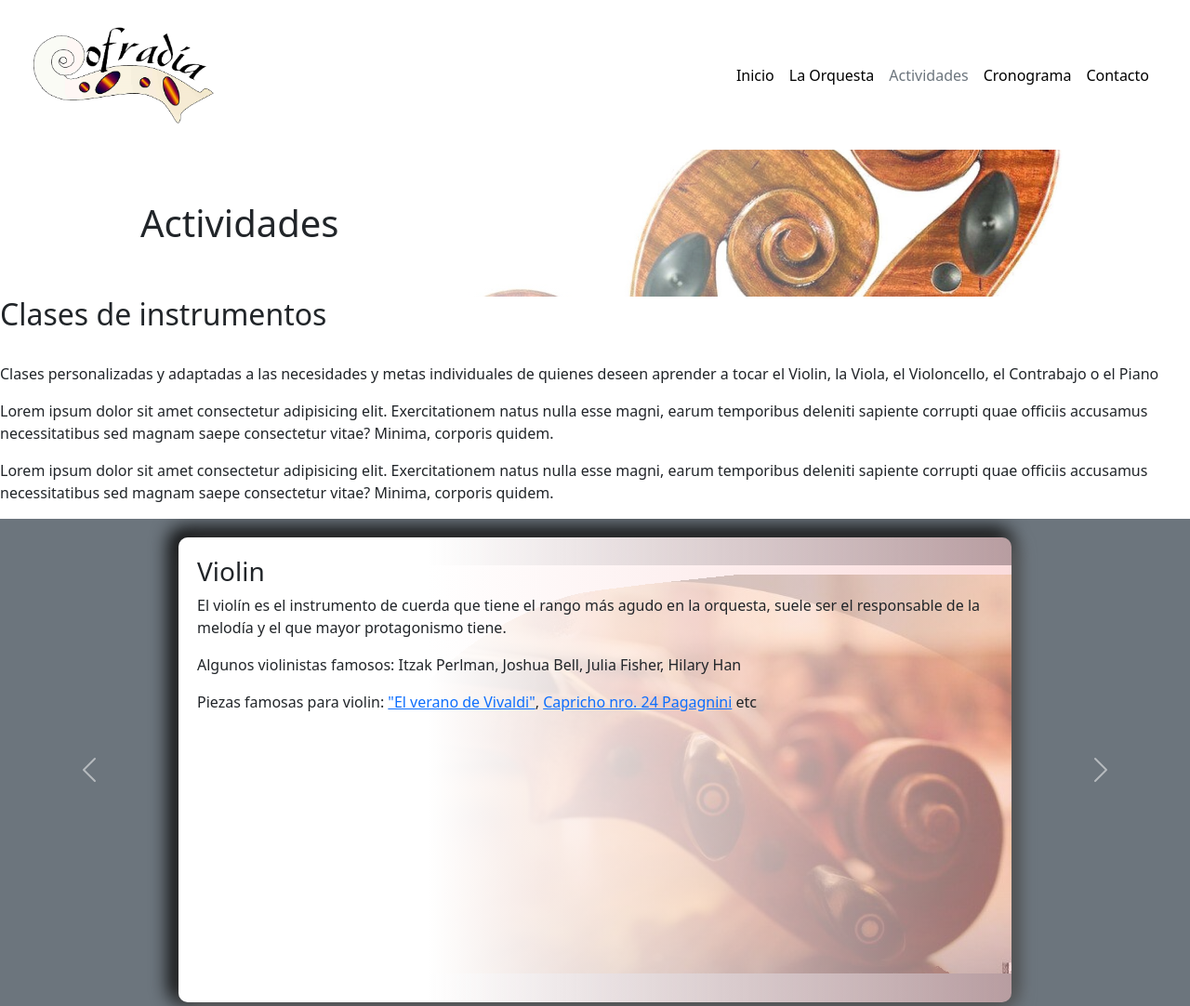
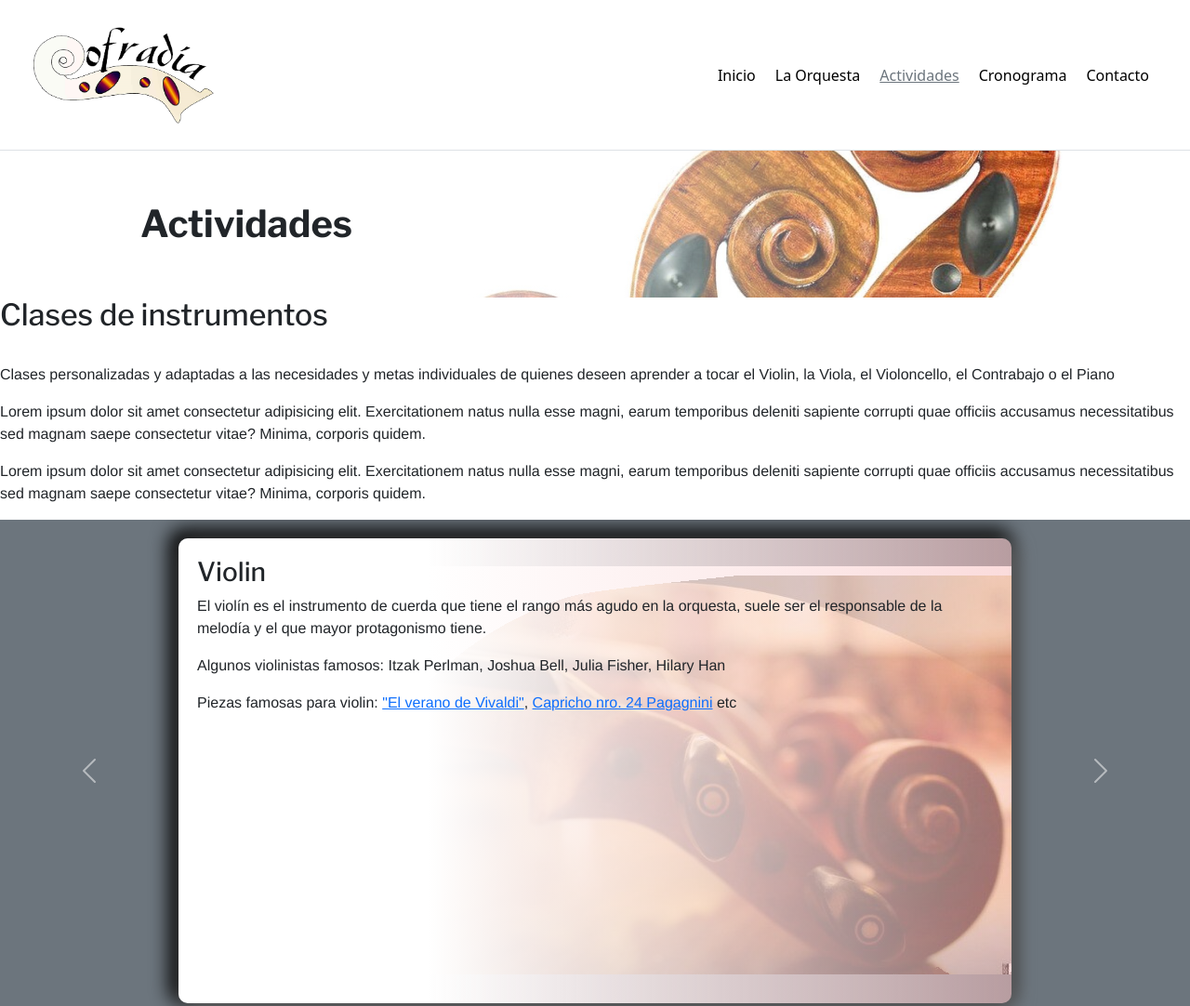
Before and after one commit to dos2z/PreEntrega2-Diaz-Eloy, a plain HTML site: page pages/actividades.html in a window 1280 px wide. Shown: the top 1082 px of the page at 93% size. Drawn offline with nearby package versions, Linux system fonts and the light colour scheme.

Commit message:
pequeños arreglos en el nav para que quede igual en todas las páginas

```diff
--- a/pages/actividades.html
+++ b/pages/actividades.html
@@ -37,26 +37,42 @@
 
 
 <body>
-    <header class="px-4">
-        <nav class="navbar navbar-expand-md">
+    <!-- Nav y header-->
+    <header class="px-4 border-bottom">
+        <nav class="nav navbar navbar-expand-md">
             <div class="container-fluid">
-                <a class="logo navbar-brand" href="../index.html"><img src="../assets/img/logo-cofradia-removebg.png"
-                        alt="Logo Cofradia" width="200px"></a>
+                <a class="logo navbar-brand" href="./index.html">
+                    <img src="../assets/img/logo-cofradia-removebg.png" alt="Logo Cofradia" width="200px">
+                </a>
                 <button class="navbar-toggler" type="button" data-bs-toggle="collapse" data-bs-target="#navbarNav"
                     aria-controls="navbarNav" aria-expanded="false" aria-label="Toggle navigation">
                     <span class="navbar-toggler-icon"></span>
                 </button>
+
                 <div class="collapse navbar-collapse" id="navbarNav">
-                    <ul class="navbar-nav ms-auto mb-2 mb-md-0">
-                        <li class="nav-item"><a class="nav-link text-black" href="../index.html">Inicio</a></li>
-                        <li class="nav-item"><a class="nav-link text-black" href="./orquesta.html">La Orquesta</a>
+
+                    <ul class="nav__ul navbar-nav ms-auto mb-2 mb-md-0">
+
+                        <li class="nav-item">
+                            <a class="nav-link text-black" href="../index.html">Inicio</a>
                         </li>
-                        <li class="nav-item"><a class="activo nav-link text-secondary" href="#">Actividades</a>
+
+                        <li class="nav-item">
+                            <a class="nav-link text-black" href="./orquesta.html">La Orquesta</a>
                         </li>
-                        <li class="nav-item"><a class="nav-link text-black" href="./cronograma.html">Cronograma</a>
+
+                        <li class="nav-item">
+                            <a class="activo nav-link text-secondary" href="#">Actividades</a>
                         </li>
-                        <li class="nav-item"><a class="nav-link text-black" href="./contacto.html">Contacto</a>
+
+                        <li class="nav-item">
+                            <a class="nav-link text-black" href="./cronograma.html">Cronograma</a>
                         </li>
+
+                        <li class="nav-item">
+                            <a class="nav-link text-black" href="./contacto.html">Contacto</a>
+                        </li>
+
                     </ul>
                 </div>
             </div>
@@ -191,7 +207,8 @@
                                     Algunos pianistas famosos: Marta Argerich, Lang-Lang, Glen Gould
                                 </p>
                                 <p>
-                                        Obras para piano: Nocturno xx Chopin, Para Elisa de Beethoven, la marcha turca Mozart
+                                    Obras para piano: Nocturno xx Chopin, Para Elisa de Beethoven, la marcha turca
+                                    Mozart
                                 </p>
 
                             </div>
--- a/styles/actividades.css
+++ b/styles/actividades.css
@@ -1,3 +1,45 @@
+* {
+    margin: 0;
+    padding: 0;
+    box-sizing: border-box;
+}
+
+/*
+color 1 -> #fff0d9
+color 2 -> #d9e8ff
+*/
+
+/*fuentes*/
+
+h1,
+h2,
+h3 {
+    font-family: 'Libre Franklin', sans-serif;
+}
+
+p {
+    font-family: 'Arimo', sans-serif;
+}
+
+
+/*navegador*/
+
+.nav__ul li{
+    margin-left: 5px;
+}
+
+.nav__ul li a:hover {
+    color: #000;
+    text-shadow: 1px 1px 10px #212121;
+}
+
+.activo {
+    text-decoration: underline;
+}
+
+/*body*/
+
+
 
 
 .portada {
@@ -13,7 +55,7 @@
 
 h1 {
     margin: 50px;
-
+    font-weight: 700;
 
 }
 
--- a/styles/contacto.css
+++ b/styles/contacto.css
@@ -17,6 +17,29 @@ h1,
 h2,
 h3 {
     font-family: 'Libre Franklin', sans-serif;
+}
+
+
+/*navegador*/
+
+.nav__ul li{
+    margin-left: 5px;
+}
+
+.nav__ul li a:hover {
+    color: #000;
+    text-shadow: 1px 1px 10px #212121;
+}
+
+.activo {
+    text-decoration: underline;
+}
+
+/*body*/
+
+
+h1 {
+    font-weight: 700;
 }
 
 
--- a/styles/cronograma.css
+++ b/styles/cronograma.css
@@ -38,6 +38,10 @@ p {
 }
 
 /*body*/
+
+h1 {
+    font-weight: 700;
+}
 
 .portada {
     display: flex;
```
Also changed, not shown: pages/contacto.html (+25 -9 lines). Lines whose indentation alone changed are shown as unchanged.
